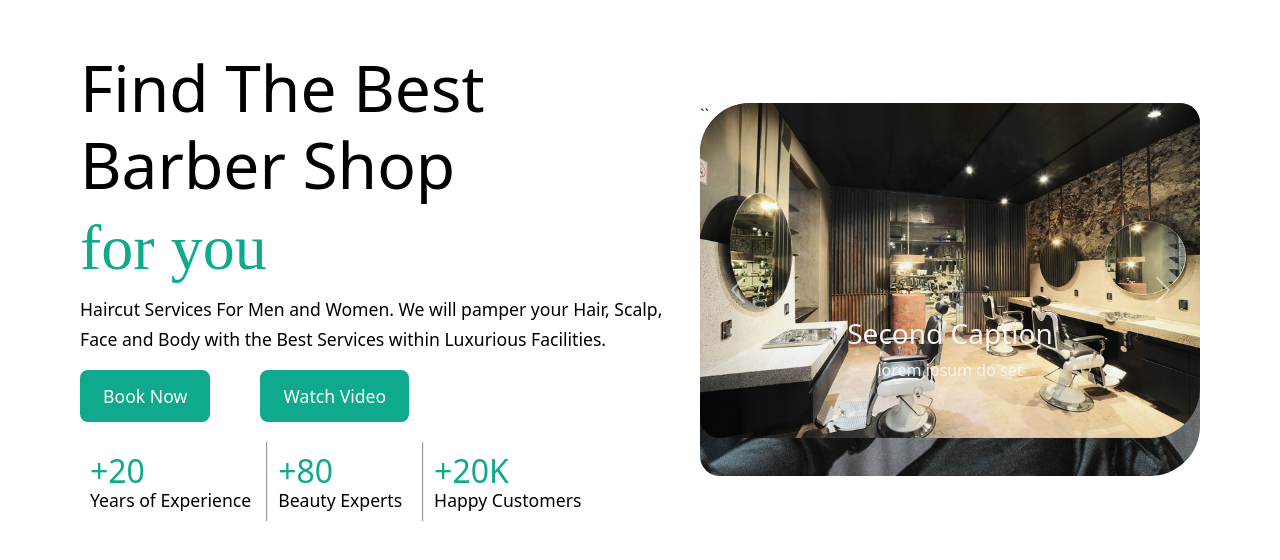
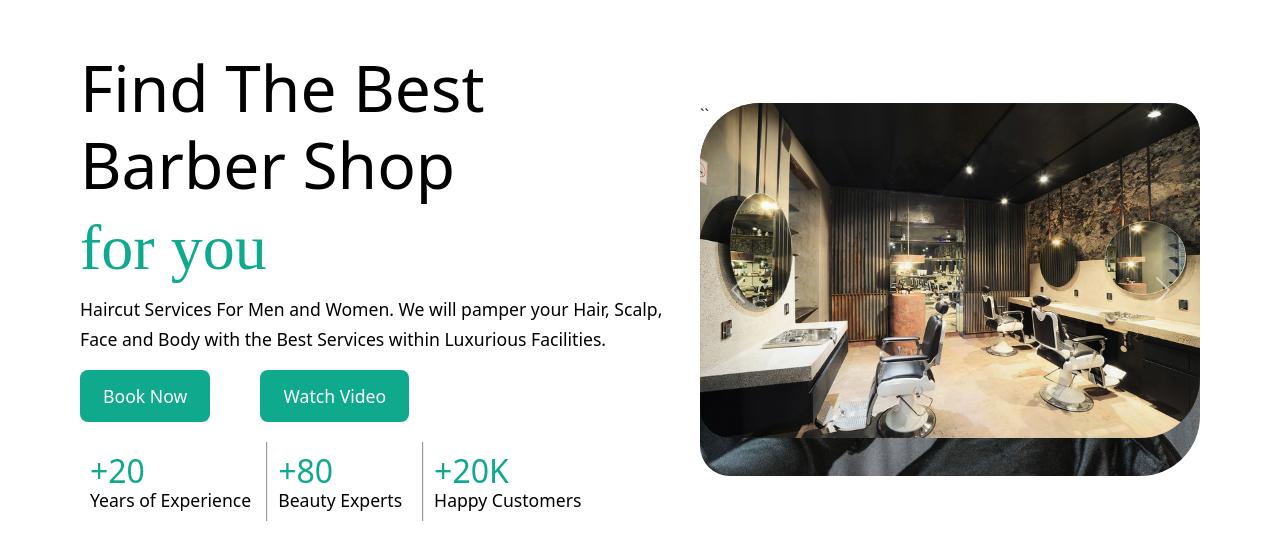
Before and after one commit to waynemorphic/dragonfly-barbershop, a React (Vite) app: page / in a window 1280 px wide. Shown: the top 560 px of the page. Built offline with nearby package versions, Linux system fonts and the light colour scheme.

Commit message:
carousel for images

```diff
--- a/src/components/bootstrap/ImagesCarousel.css
+++ b/src/components/bootstrap/ImagesCarousel.css
@@ -1,11 +1,11 @@
-.carousel-images{
+.carousel-images {
     width: 500px;
 }
 
 img{
-    border-radius: 20px;
-    border-top-left-radius: 50px;
-    border-bottom-right-radius: 50px;
+    border-radius: 30px;
+    border-top-left-radius: 60px;
+    border-bottom-right-radius: 60px;
 }
 
 /* media queries */
--- a/src/components/bootstrap/ImagesCarousel.jsx
+++ b/src/components/bootstrap/ImagesCarousel.jsx
@@ -17,16 +17,13 @@ export default function ImagesCarousel() {
         <Carousel.Item>
             <img className = "d-block w-100" src={shop} alt="barber shop image 2"/>
             <Carousel.Caption>
-                <h3>Second Caption</h3>
-                <p>lorem ipsum do set</p>
             </Carousel.Caption>
         </Carousel.Item>
 
         <Carousel.Item>
             <img className = "d-block w-100" src={barbercut} alt="barber shop image 3"/>
             <Carousel.Caption>
-                <h3>Third Caption</h3>
-                <p>lorem ipsum do set marcus garvey</p>
+
             </Carousel.Caption>
         </Carousel.Item>
     </Carousel>
```
